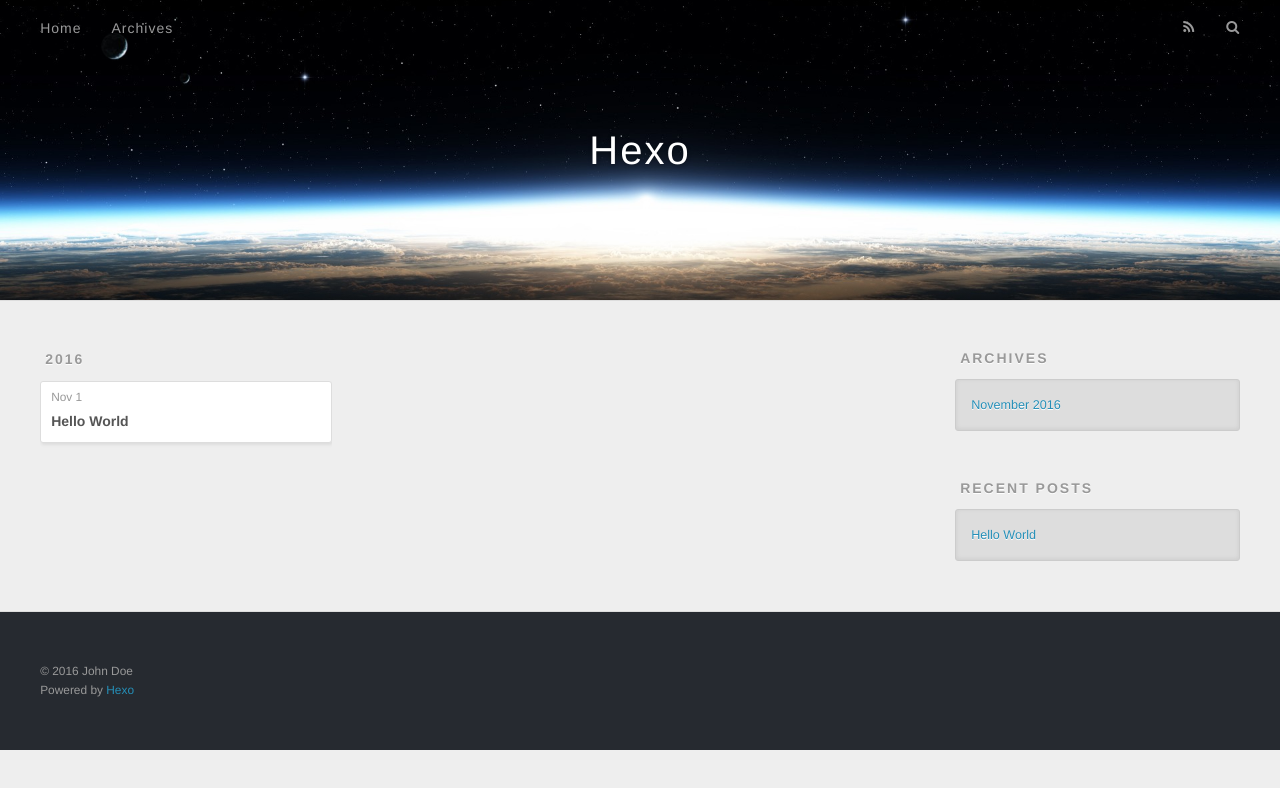
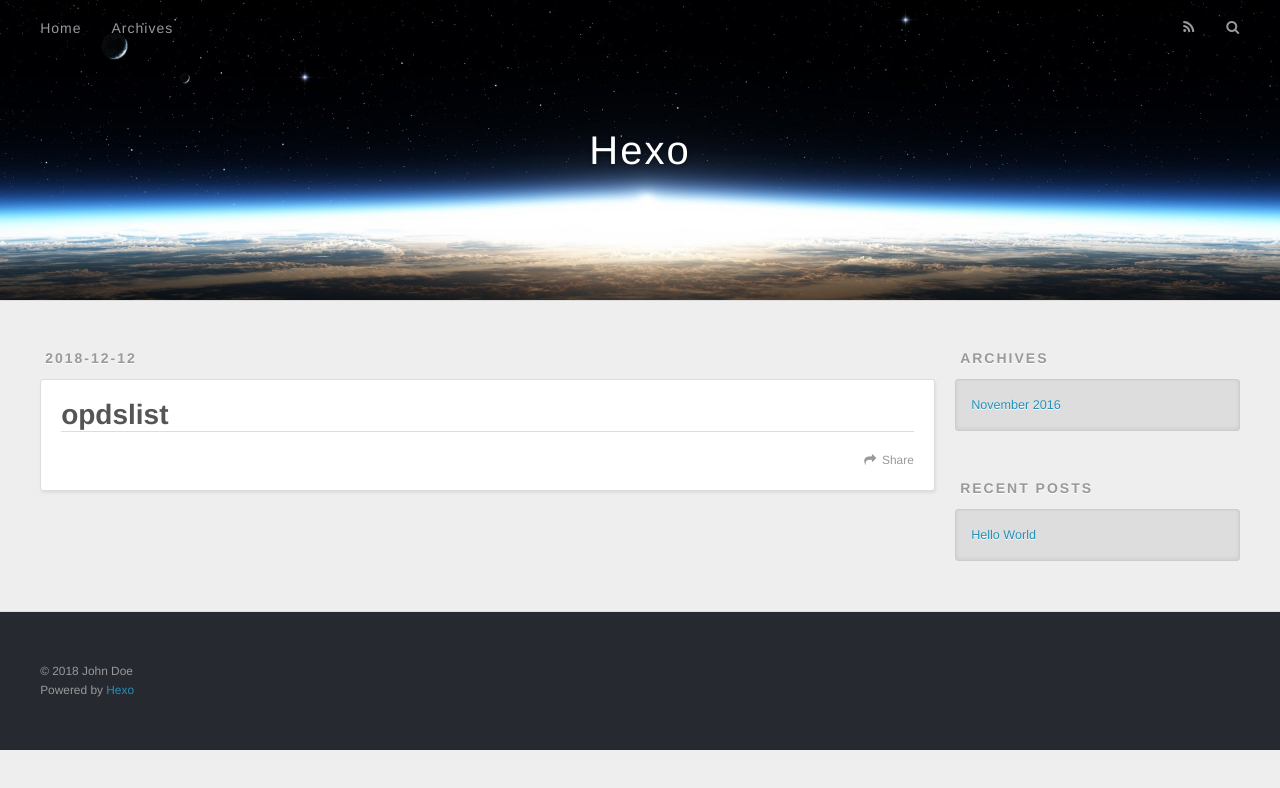
Before and after one commit to DaoMa/DaoMa.github.io, a plain HTML site: page opdslist/index.html in a window 1280 px wide. Drawn offline with nearby package versions, Linux system fonts and the light colour scheme.

Commit message:
Site updated: 2018-12-12 11:43:21

```diff
--- a/archives/index.html
+++ b/opdslist/index.html
@@ -3,14 +3,15 @@
 <head>
   <meta charset="utf-8">
 
-  <title>Archives | Hexo</title>
+  <title>opdslist | Hexo</title>
   <meta name="viewport" content="width=device-width, initial-scale=1, maximum-scale=1">
   <meta property="og:type" content="website">
-<meta property="og:title" content="Hexo">
-<meta property="og:url" content="http://yoursite.com/archives/index.html">
+<meta property="og:title" content="opdslist">
+<meta property="og:url" content="http://yoursite.com/opdslist/index.html">
 <meta property="og:site_name" content="Hexo">
+<meta property="og:updated_time" content="2018-12-12T03:42:39.334Z">
 <meta name="twitter:card" content="summary">
-<meta name="twitter:title" content="Hexo">
+<meta name="twitter:title" content="opdslist">
 
     <link rel="alternate" href="/atom.xml" title="Hexo" type="application/atom+xml">
 
@@ -59,39 +60,41 @@
   </div>
 </header>
       <div class="outer">
-        <section id="main">
+        <section id="main"><article id="page-undefined" class="article article-type-page" itemscope itemprop="blogPost">
+  <div class="article-meta">
+    <a href="/opdslist/index.html" class="article-date">
+  <time datetime="2018-12-12T03:42:39.000Z" itemprop="datePublished">2018-12-12</time>
+</a>
+
+  </div>
+  <div class="article-inner">
+
+
+      <header class="article-header">
+
+
+    <h1 class="article-title" itemprop="name">
+      opdslist
+    </h1>
+
+
+      </header>
+
+    <div class="article-entry" itemprop="articleBody">
 
 
 
+    </div>
+    <footer class="article-footer">
+      <a data-url="http://yoursite.com/opdslist/index.html" data-id="cjpkmqru90001ub9kmnki7wxh" class="article-share-link">Share</a>
+
+
+    </footer>
+  </div>
 
 
 
-      <section class="archives-wrap">
-        <div class="archive-year-wrap">
-          <a href="/archives/2016" class="archive-year">2016</a>
-        </div>
-        <div class="archives">
-
-    <article class="archive-article archive-type-post">
-  <div class="archive-article-inner">
-    <header class="archive-article-header">
-      <a href="/2016/11/01/hello-world/" class="archive-article-date">
-  <time datetime="2016-11-01T08:58:11.000Z" itemprop="datePublished">Nov 1</time>
-</a>
-
-
-    <h1 itemprop="name">
-      <a class="archive-article-title" href="/2016/11/01/hello-world/">Hello World</a>
-    </h1>
-
-
-    </header>
-  </div>
 </article>
-
-
-    </div></section>
-
 
 </section>
 
@@ -137,7 +140,7 @@
 
   <div class="outer">
     <div id="footer-info" class="inner">
-      &copy; 2016 John Doe<br>
+      &copy; 2018 John Doe<br>
       Powered by <a href="http://hexo.io/" target="_blank">Hexo</a>
     </div>
   </div>
```
Also changed, not shown: 2016/11/01/hello-world/index.html (+2 -2 lines), archives/2016/11/index.html (+1 -1 lines), archives/2016/index.html (+1 -1 lines), index.html (+2 -2 lines).
